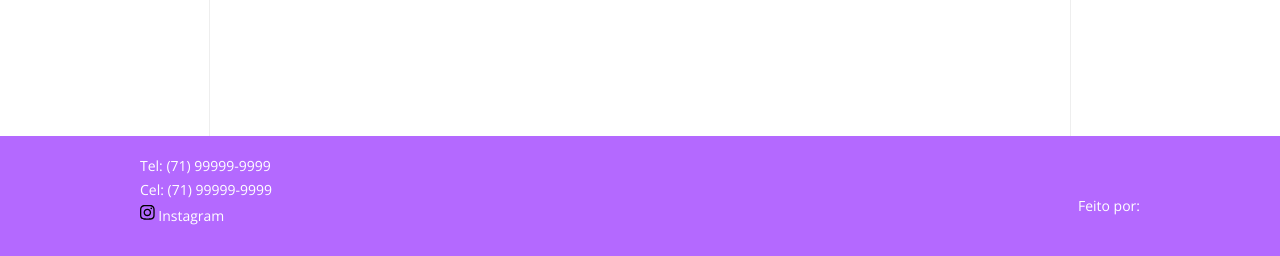
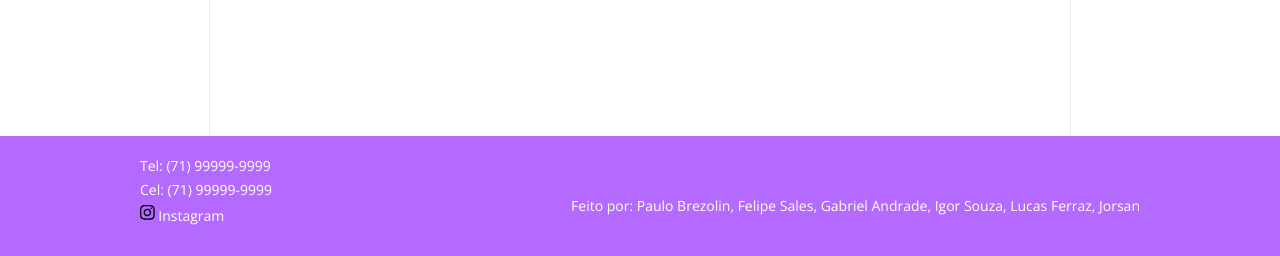
Before and after one commit to Jorsanzx/Controle-de-Funcion-rios, a PHP site: page / in a window 1280 px wide. Shown: the part 1604-1860 px from the top of the page. Run offline with PHP 8.4, Linux system fonts and the light colour scheme.

Commit message:
creditos

```diff
--- a/view/index.php
+++ b/view/index.php
@@ -74,7 +74,7 @@
                             <path d="M224.1 141c-63.6 0-114.9 51.3-114.9 114.9s51.3 114.9 114.9 114.9S339 319.5 339 255.9 287.7 141 224.1 141zm0 189.6c-41.1 0-74.7-33.5-74.7-74.7s33.5-74.7 74.7-74.7 74.7 33.5 74.7 74.7-33.6 74.7-74.7 74.7zm146.4-194.3c0 14.9-12 26.8-26.8 26.8-14.9 0-26.8-12-26.8-26.8s12-26.8 26.8-26.8 26.8 12 26.8 26.8zm76.1 27.2c-1.7-35.9-9.9-67.7-36.2-93.9-26.2-26.2-58-34.4-93.9-36.2-37-2.1-147.9-2.1-184.9 0-35.8 1.7-67.6 9.9-93.9 36.1s-34.4 58-36.2 93.9c-2.1 37-2.1 147.9 0 184.9 1.7 35.9 9.9 67.7 36.2 93.9s58 34.4 93.9 36.2c37 2.1 147.9 2.1 184.9 0 35.9-1.7 67.7-9.9 93.9-36.2 26.2-26.2 34.4-58 36.2-93.9 2.1-37 2.1-147.8 0-184.8zM398.8 388c-7.8 19.6-22.9 34.7-42.6 42.6-29.5 11.7-99.5 9-132.1 9s-102.7 2.6-132.1-9c-19.6-7.8-34.7-22.9-42.6-42.6-11.7-29.5-9-99.5-9-132.1s-2.6-102.7 9-132.1c7.8-19.6 22.9-34.7 42.6-42.6 29.5-11.7 99.5-9 132.1-9s102.7-2.6 132.1 9c19.6 7.8 34.7 22.9 42.6 42.6 11.7 29.5 9 99.5 9 132.1s2.7 102.7-9 132.1z" />
                         </svg> Instagram</a></li>
             </ul>
-            <p>Feito por: </p>
+            <p>Feito por: Paulo Brezolin, Felipe Sales, Gabriel Andrade, Igor Souza, Lucas Ferraz, Jorsan</p>
         </div>
     </footer>
 
--- a/view/pages/cadastro_funcionarios.php
+++ b/view/pages/cadastro_funcionarios.php
@@ -92,7 +92,7 @@
                             <path d="M224.1 141c-63.6 0-114.9 51.3-114.9 114.9s51.3 114.9 114.9 114.9S339 319.5 339 255.9 287.7 141 224.1 141zm0 189.6c-41.1 0-74.7-33.5-74.7-74.7s33.5-74.7 74.7-74.7 74.7 33.5 74.7 74.7-33.6 74.7-74.7 74.7zm146.4-194.3c0 14.9-12 26.8-26.8 26.8-14.9 0-26.8-12-26.8-26.8s12-26.8 26.8-26.8 26.8 12 26.8 26.8zm76.1 27.2c-1.7-35.9-9.9-67.7-36.2-93.9-26.2-26.2-58-34.4-93.9-36.2-37-2.1-147.9-2.1-184.9 0-35.8 1.7-67.6 9.9-93.9 36.1s-34.4 58-36.2 93.9c-2.1 37-2.1 147.9 0 184.9 1.7 35.9 9.9 67.7 36.2 93.9s58 34.4 93.9 36.2c37 2.1 147.9 2.1 184.9 0 35.9-1.7 67.7-9.9 93.9-36.2 26.2-26.2 34.4-58 36.2-93.9 2.1-37 2.1-147.8 0-184.8zM398.8 388c-7.8 19.6-22.9 34.7-42.6 42.6-29.5 11.7-99.5 9-132.1 9s-102.7 2.6-132.1-9c-19.6-7.8-34.7-22.9-42.6-42.6-11.7-29.5-9-99.5-9-132.1s-2.6-102.7 9-132.1c7.8-19.6 22.9-34.7 42.6-42.6 29.5-11.7 99.5-9 132.1-9s102.7-2.6 132.1 9c19.6 7.8 34.7 22.9 42.6 42.6 11.7 29.5 9 99.5 9 132.1s2.7 102.7-9 132.1z" />
                         </svg> Instagram</a></li>
             </ul>
-            <p>Feito por: </p>
+            <p>Feito por: Paulo Brezolin, Felipe Sales, Gabriel Andrade, Igor Souza, Lucas Ferraz, Jorsan</p>
         </div>
     </footer>
 
--- a/view/pages/controle_frequencias.php
+++ b/view/pages/controle_frequencias.php
@@ -104,7 +104,7 @@
                             <path d="M224.1 141c-63.6 0-114.9 51.3-114.9 114.9s51.3 114.9 114.9 114.9S339 319.5 339 255.9 287.7 141 224.1 141zm0 189.6c-41.1 0-74.7-33.5-74.7-74.7s33.5-74.7 74.7-74.7 74.7 33.5 74.7 74.7-33.6 74.7-74.7 74.7zm146.4-194.3c0 14.9-12 26.8-26.8 26.8-14.9 0-26.8-12-26.8-26.8s12-26.8 26.8-26.8 26.8 12 26.8 26.8zm76.1 27.2c-1.7-35.9-9.9-67.7-36.2-93.9-26.2-26.2-58-34.4-93.9-36.2-37-2.1-147.9-2.1-184.9 0-35.8 1.7-67.6 9.9-93.9 36.1s-34.4 58-36.2 93.9c-2.1 37-2.1 147.9 0 184.9 1.7 35.9 9.9 67.7 36.2 93.9s58 34.4 93.9 36.2c37 2.1 147.9 2.1 184.9 0 35.9-1.7 67.7-9.9 93.9-36.2 26.2-26.2 34.4-58 36.2-93.9 2.1-37 2.1-147.8 0-184.8zM398.8 388c-7.8 19.6-22.9 34.7-42.6 42.6-29.5 11.7-99.5 9-132.1 9s-102.7 2.6-132.1-9c-19.6-7.8-34.7-22.9-42.6-42.6-11.7-29.5-9-99.5-9-132.1s-2.6-102.7 9-132.1c7.8-19.6 22.9-34.7 42.6-42.6 29.5-11.7 99.5-9 132.1-9s102.7-2.6 132.1 9c19.6 7.8 34.7 22.9 42.6 42.6 11.7 29.5 9 99.5 9 132.1s2.7 102.7-9 132.1z" />
                         </svg> Instagram</a></li>
             </ul>
-            <p>Feito por: </p>
+            <p>Feito por: Paulo Brezolin, Felipe Sales, Gabriel Andrade, Igor Souza, Lucas Ferraz, Jorsan</p>
         </div>
     </footer>
 
--- a/view/pages/listagem_funcionarios.php
+++ b/view/pages/listagem_funcionarios.php
@@ -122,7 +122,7 @@
               <path d="M224.1 141c-63.6 0-114.9 51.3-114.9 114.9s51.3 114.9 114.9 114.9S339 319.5 339 255.9 287.7 141 224.1 141zm0 189.6c-41.1 0-74.7-33.5-74.7-74.7s33.5-74.7 74.7-74.7 74.7 33.5 74.7 74.7-33.6 74.7-74.7 74.7zm146.4-194.3c0 14.9-12 26.8-26.8 26.8-14.9 0-26.8-12-26.8-26.8s12-26.8 26.8-26.8 26.8 12 26.8 26.8zm76.1 27.2c-1.7-35.9-9.9-67.7-36.2-93.9-26.2-26.2-58-34.4-93.9-36.2-37-2.1-147.9-2.1-184.9 0-35.8 1.7-67.6 9.9-93.9 36.1s-34.4 58-36.2 93.9c-2.1 37-2.1 147.9 0 184.9 1.7 35.9 9.9 67.7 36.2 93.9s58 34.4 93.9 36.2c37 2.1 147.9 2.1 184.9 0 35.9-1.7 67.7-9.9 93.9-36.2 26.2-26.2 34.4-58 36.2-93.9 2.1-37 2.1-147.8 0-184.8zM398.8 388c-7.8 19.6-22.9 34.7-42.6 42.6-29.5 11.7-99.5 9-132.1 9s-102.7 2.6-132.1-9c-19.6-7.8-34.7-22.9-42.6-42.6-11.7-29.5-9-99.5-9-132.1s-2.6-102.7 9-132.1c7.8-19.6 22.9-34.7 42.6-42.6 29.5-11.7 99.5-9 132.1-9s102.7-2.6 132.1 9c19.6 7.8 34.7 22.9 42.6 42.6 11.7 29.5 9 99.5 9 132.1s2.7 102.7-9 132.1z" />
             </svg> Instagram</a></li>
       </ul>
-      <p>Feito por: </p>
+      <p>Feito por: Paulo Brezolin, Felipe Sales, Gabriel Andrade, Igor Souza, Lucas Ferraz, Jorsan</p>
     </div>
   </footer>
 
```
